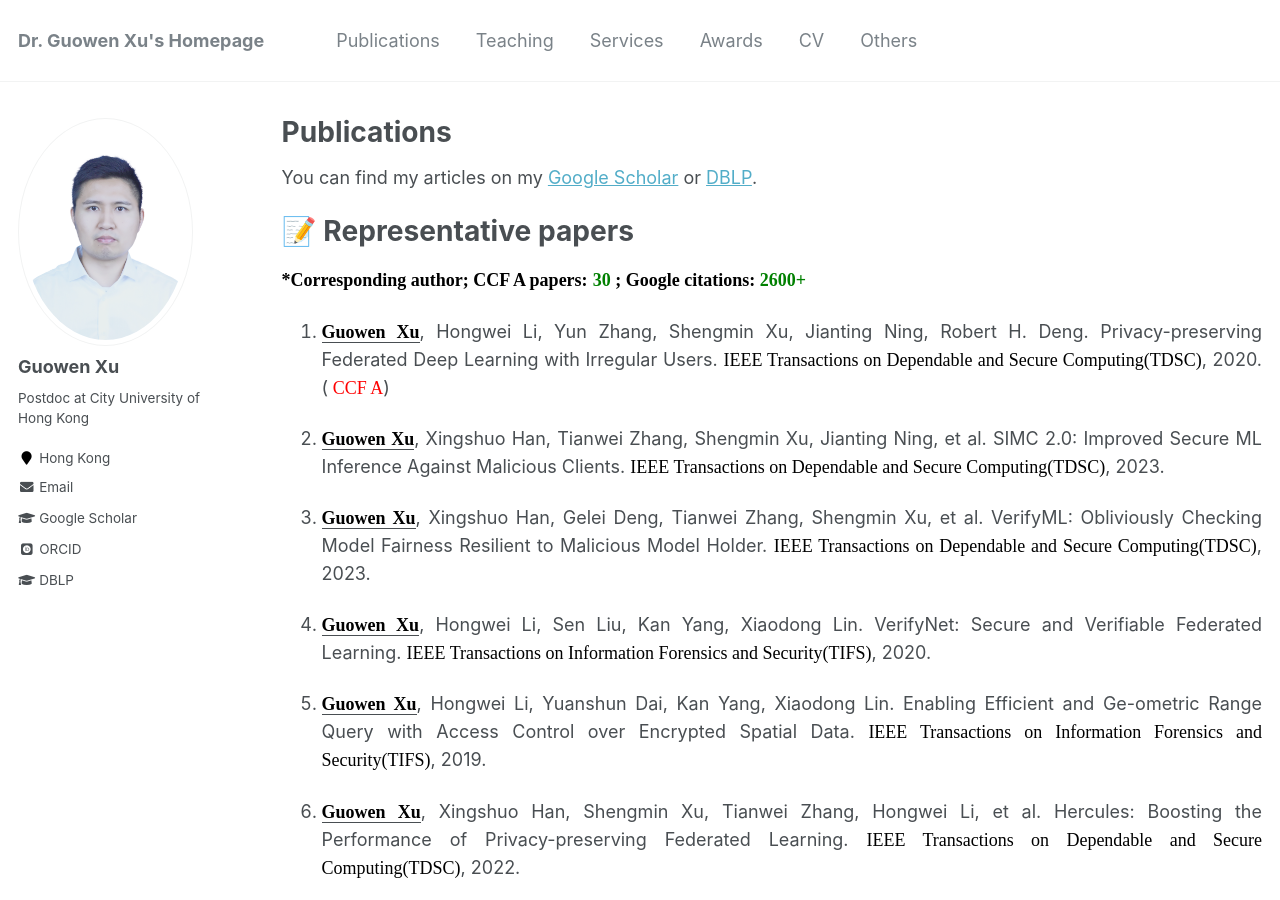
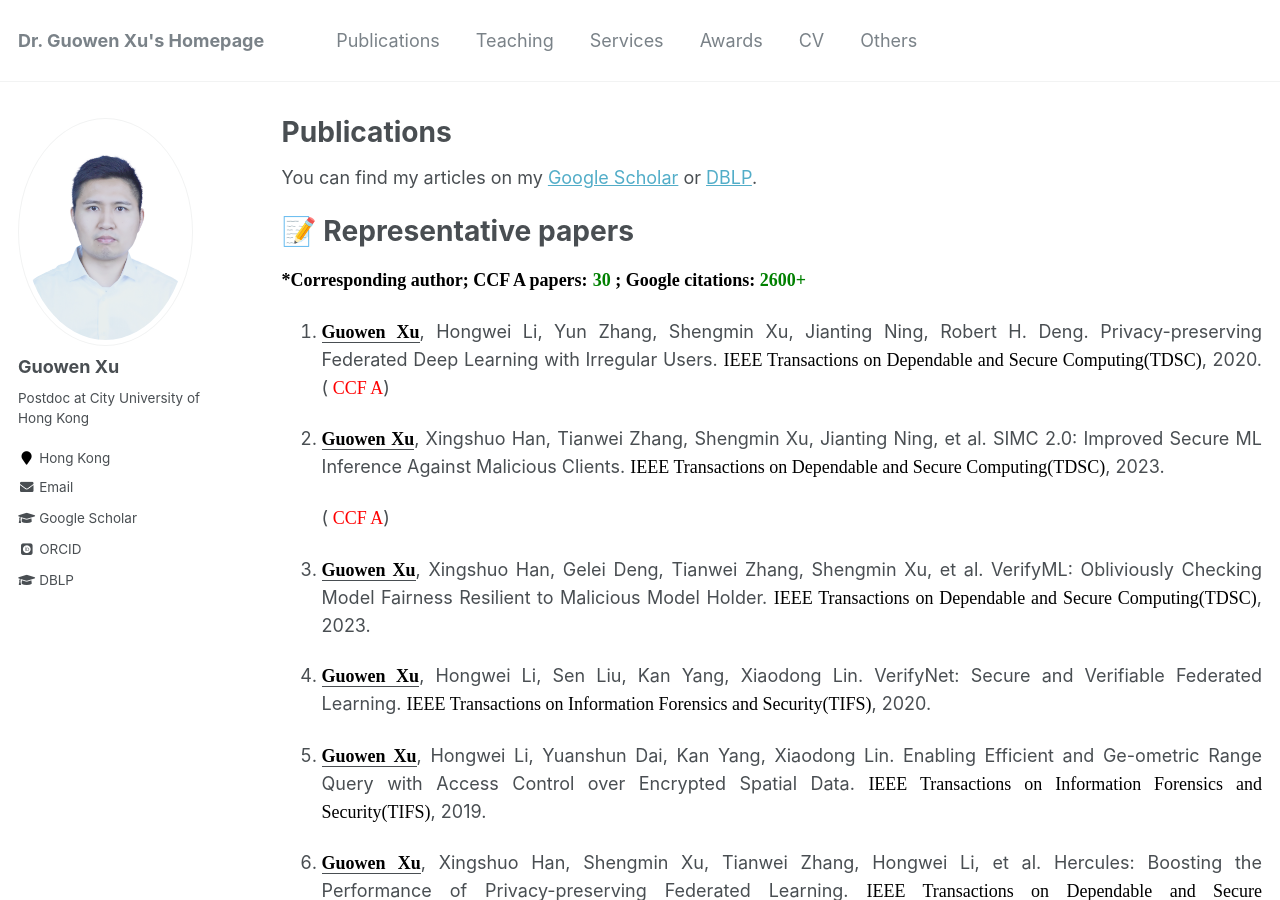
Before and after one commit to Guowen-xu/guowen-xu.github.io, a Jekyll site: the page built from _pages/publications.md, in a window 1280 px wide and 900 px high. Built offline with Jekyll 4.4.1, drawn with Linux system fonts in a browser that asks for light colours; some web fonts are replaced.

Commit message:
Update publications.md

```diff
--- a/_pages/publications.md
+++ b/_pages/publications.md
@@ -12,7 +12,7 @@ You can find my articles on my [Google Scholar](https://scholar.google.com.hk/ci
 <b><font face="Times New Roman" color=black size=4> *Corresponding author; </font></b><b><font face="Times New Roman" color=black size=4>  CCF A papers:</font></b> <b><font face="Times New Roman" color=green size=4>  30 </font></b><b><font face="Times New Roman" color=black size=4>; </font></b><b><font face="Times New Roman" color=black size=4> Google citations:</font></b><b><font face="Times New Roman" color=green size=4>  2600+
 &nbsp;&nbsp;&nbsp;&nbsp;&nbsp;&nbsp;&nbsp;&nbsp;
 1. <p align="justify"> <u><b><font face="Times New Roman" color=black size=4> Guowen Xu</font></b></u>,  Hongwei Li, Yun Zhang, Shengmin Xu, Jianting Ning, Robert H. Deng. Privacy-preserving Federated Deep Learning with Irregular Users. <font face="Times New Roman" color=black size=4> IEEE Transactions on Dependable and Secure Computing(TDSC)</font>, 2020. (<font face="Times New Roman" color=red size=4> CCF A</font>)
-2. <p align="justify"> <u><b><font face="Times New Roman" color=black size=4> Guowen Xu</font></b></u>, Xingshuo Han, Tianwei Zhang, Shengmin Xu, Jianting Ning, et al. SIMC 2.0: Improved Secure ML Inference Against Malicious Clients. <font face="Times New Roman" color=black size=4> IEEE Transactions on Dependable and Secure Computing(TDSC)</font>, 2023.</p>
+2. <p align="justify"> <u><b><font face="Times New Roman" color=black size=4> Guowen Xu</font></b></u>, Xingshuo Han, Tianwei Zhang, Shengmin Xu, Jianting Ning, et al. SIMC 2.0: Improved Secure ML Inference Against Malicious Clients. <font face="Times New Roman" color=black size=4> IEEE Transactions on Dependable and Secure Computing(TDSC)</font>, 2023.</p> (<font face="Times New Roman" color=red size=4> CCF A</font>)
 3. <p align="justify"><u><b><font face="Times New Roman" color=black size=4> Guowen Xu</font></b></u>, Xingshuo Han, Gelei Deng, Tianwei Zhang, Shengmin Xu, et al. VerifyML: Obliviously Checking Model Fairness Resilient to Malicious Model Holder. <font face="Times New Roman" color=black size=4> IEEE Transactions on Dependable and Secure Computing(TDSC)</font>, 2023.</p>
 4. <p align="justify"><u><b><font face="Times New Roman" color=black size=4> Guowen Xu</font></b></u>, Hongwei Li, Sen Liu, Kan Yang, Xiaodong Lin. VerifyNet: Secure and Verifiable Federated Learning. <font face="Times New Roman" color=black size=4> IEEE Transactions on Information Forensics and Security(TIFS)</font>, 2020.</p>
 5. <p align="justify"><u><b><font face="Times New Roman" color=black size=4> Guowen Xu</font></b></u>, Hongwei Li, Yuanshun Dai, Kan Yang, Xiaodong Lin. Enabling Efficient and Ge-ometric Range Query with Access Control over Encrypted Spatial Data. <font face="Times New Roman" color=black size=4> IEEE Transactions on Information Forensics and Security(TIFS)</font>,  2019.</p>
```
